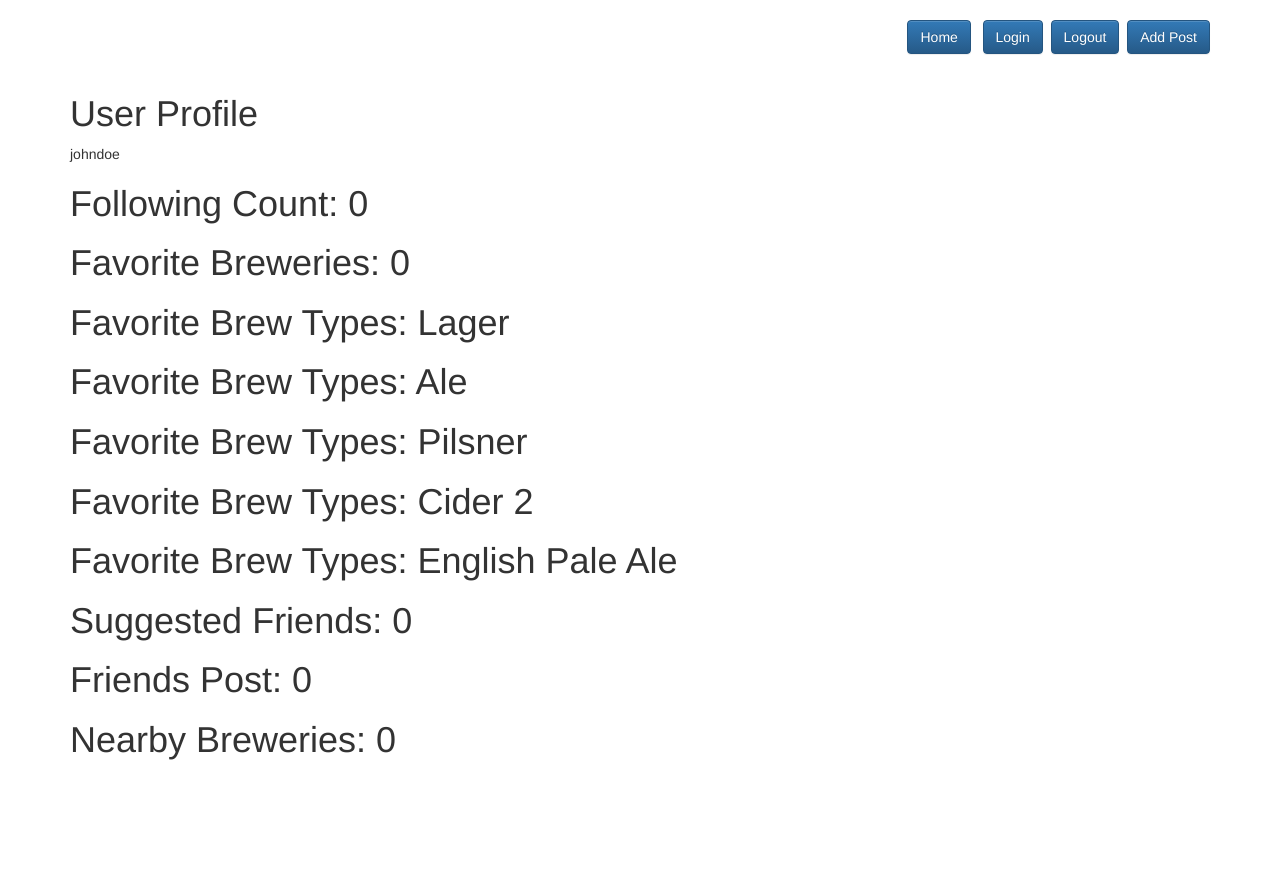
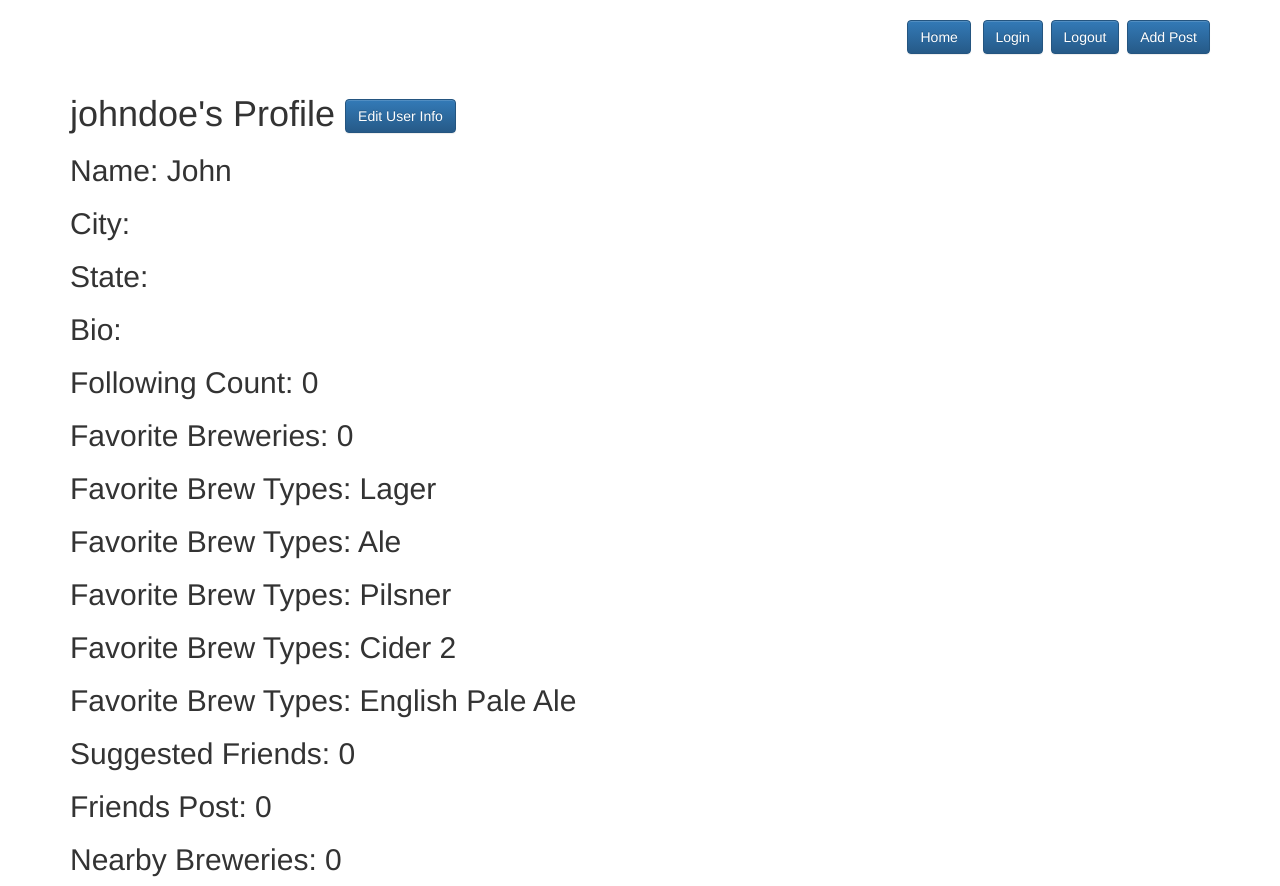
Before and after one commit to mavwatts/MicroBrewForYou, a Django app: page / in a window 1280 px wide. Before the commit the page ends 760 px from the top, so only its background shows below. Run offline with Django 3.2, Linux system fonts and the light colour scheme; a user stored in the database is signed in; data comes from the database, SQL or seed files in the repository; both versions use the stored data as it was after the commit; some libraries are stand-ins or nearby versions.

Commit message:
edit user component working, zero errors. Also added an edit profile button to home page

```diff
--- a/microbrewforyou_app/views.py
+++ b/microbrewforyou_app/views.py
@@ -2,7 +2,8 @@
 from django.contrib.auth import login, logout, authenticate
 from django.views.generic.base import View
 from microbrewforyou_app.models import CustomUser, Posts, BrewTypes
-from microbrewforyou_app.forms import LoginForm, SignupForm, PostForm
+from microbrewforyou_app.forms import LoginForm, SignupForm,\
+    PostForm, EditUserForm
 # Create your views here.
 
 
@@ -48,6 +49,36 @@
 
     form = SignupForm()
     return render(request, "generic_form.html", {"form": form})
+
+
+def edit_user_view(request, user_id):
+    edit_user = CustomUser.objects.filter(id=user_id).first()
+    if edit_user == request.user:
+        if request.method == "POST":
+            user_form = EditUserForm(request.POST)
+            if user_form.is_valid():
+                data = user_form.cleaned_data
+                edit_user.username = data.get('username')
+                edit_user.password = edit_user.password
+                edit_user.first_name = data.get('first_name')
+                edit_user.bio = data.get('bio')
+                edit_user.address = data.get('address')
+                edit_user.city = data.get('city')
+                edit_user.state = data.get('state')
+                edit_user.save()
+                login(request, edit_user)
+            return HttpResponseRedirect(reverse("homepage"))
+        user_form = EditUserForm(initial={'username': edit_user.username,
+                                          'first_name': edit_user.first_name,
+                                          'bio': edit_user.bio,
+                                          'address': edit_user.address,
+                                          'city': edit_user.city,
+                                          'state': edit_user.state})
+        return render(request, "edit_user.html",
+                      {"form": user_form, "profile_user": request.user})
+    else:
+        return HttpResponseRedirect(reverse(
+            "edit_userview", args=[edit_user.id]))
 
 
 def logout_view(request):
--- a/microbrewforyou_server/urls.py
+++ b/microbrewforyou_server/urls.py
@@ -17,7 +17,8 @@
 from django.urls import path
 from microbrewforyou_app.views import login_view, logout_view,\
     signup_view, AddPostView, post_detail_view, IndexView,\
-    UserDetailView, FavoriteBrewTypesView, edit_post_view
+    UserDetailView, FavoriteBrewTypesView, edit_post_view,\
+    edit_user_view
 
 
 urlpatterns = [
@@ -26,6 +27,7 @@
     path('editpost/<int:post_id>/', edit_post_view, name="edit_postview"),
     path('addpost/', AddPostView.as_view(), name="addpostview"),
     path('user/<int:user_id>/', UserDetailView.as_view(), name="userview"),
+    path('edituser/<int:user_id>/', edit_user_view, name="edit_userview"),
     path('login/', login_view, name="loginview"),
     path('signup/', signup_view, name="signupview"),
     path('logout/', logout_view, name="logoutview"),
--- a/templates/index.html
+++ b/templates/index.html
@@ -3,27 +3,35 @@
 {% include "menu.html" %}
 <br />
 {% if request.user.is_authenticated %}
-<h1>User Profile</h1>
-{{request.user}} {% if request.user != user %}
+<h1>
+  {{request.user}}'s Profile
+  <a href="/edituser/{{ request.user.id }}" class="btn btn-primary"
+    >Edit User Info</a
+  >
+</h1>
+
+<h2>Name: {{request.user.first_name}}</h2>
+<h2>City: {{request.user.city}}</h2>
+<h2>State: {{request.user.state}}</h2>
+<h2>Bio: {{request.user.bio}}</h2>
+{% if request.user != user %}
 <a href="/following/{{request.user.id}}/"><p>Follow</p></a>
 <a href="/unfollowing/{{request.user.id}}/"><p>Unfollow</p></a>
 {% endif %}
 
+<h2>Following Count: {{follow_count}}</h2>
 
-<h1>Following Count: {{follow_count}}</h1>
-
-<h1>Favorite Breweries: {{follow_count}}</h1>
+<h2>Favorite Breweries: {{follow_count}}</h2>
 
 {% for fav in request.user.fav_brewtypes.all %}
-<h1>Favorite Brew Types: {{fav.name}}</h1>
+<h2>Favorite Brew Types: {{fav.name}}</h2>
 {% endfor %}
 
-<h1>Suggested Friends: {{follow_count}}</h1>
+<h2>Suggested Friends: {{follow_count}}</h2>
 
-<h1>Friends Post: {{follow_count}}</h1>
+<h2>Friends Post: {{follow_count}}</h2>
 
-<h1>Nearby Breweries: {{follow_count}}</h1>
-
+<h2>Nearby Breweries: {{follow_count}}</h2>
 
 {% elif request.user.is_anonymous %}
 <h2>
--- a/templates/user_detail.html
+++ b/templates/user_detail.html
@@ -7,7 +7,7 @@
 <h2>City: {{ selected_user.city }}</h2>
 <h2>Following Users: 0</h2>
 <h2>Following Breweries: 0</h2>
-<h2>Favorite Brew Types: 0</h2>
+<h2>Favorite Brew Types: List Types of Brew</h2>
 <br />
 <h2>{{ selected_user }}'s Posts</h2>
 {% for post in user_posts %}
```
Also changed, not shown: microbrewforyou_app/forms.py (+9 -0 lines), templates/edit_user.html (added, +11 -0 lines), db.sqlite3.
